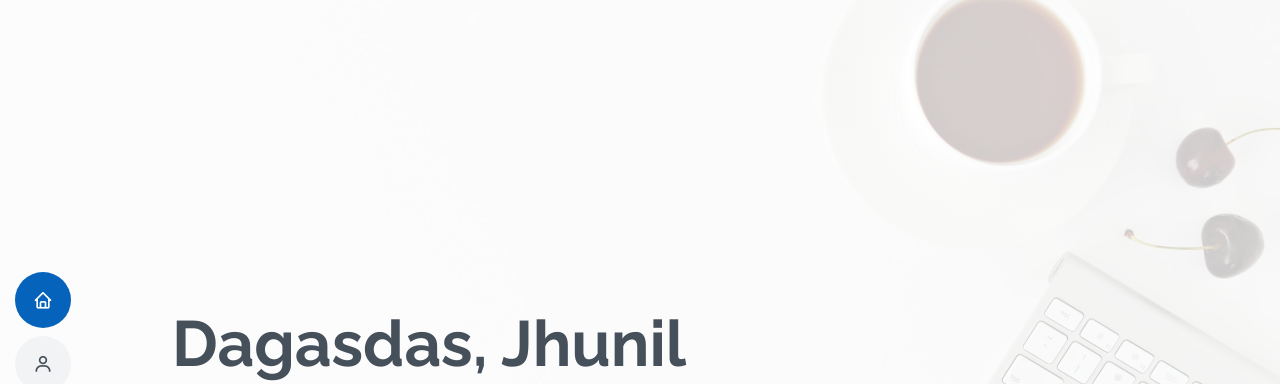
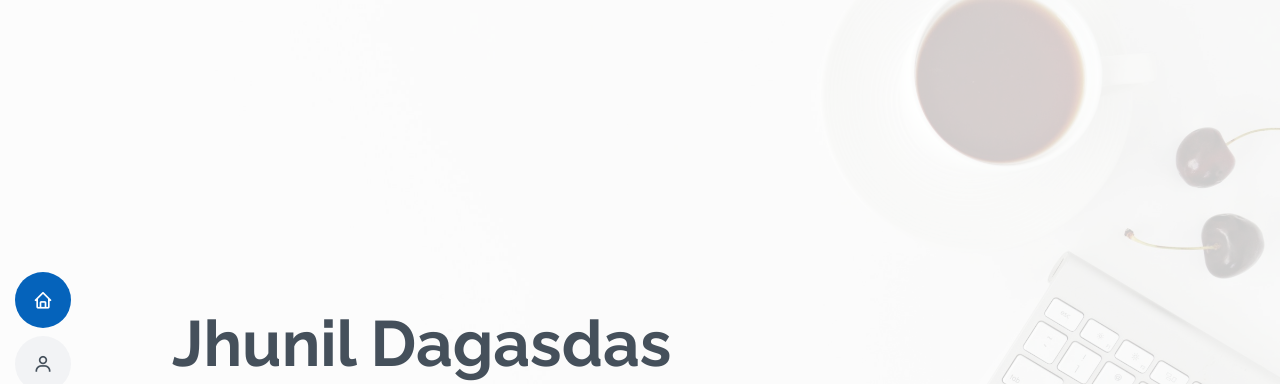
Before and after one commit to nhilWeb/dagasdas, a plain HTML site: page index.html in a window 1280 px wide. Shown: the top 384 px of the page. Drawn offline with nearby package versions, Linux system fonts and the light colour scheme.

Commit message:
Update index.html

```diff
--- a/index.html
+++ b/index.html
@@ -51,7 +51,7 @@
   <!-- ======= Hero Section ======= -->
   <section id="hero" class="d-flex flex-column justify-content-center">
     <div class="container" data-aos="zoom-in" data-aos-delay="100">
-      <h1>Dagasdas, Jhunil</h1>
+      <h1>Jhunil Dagasdas</h1>
       <p>I'm a <span class="typed" data-typed-items="Designer, Developer, Drummer, Photographer"></span></p>
       <div class="social-links">
         <a href="#" class="twitter"><i class="bx bxl-twitter"></i></a>
```
